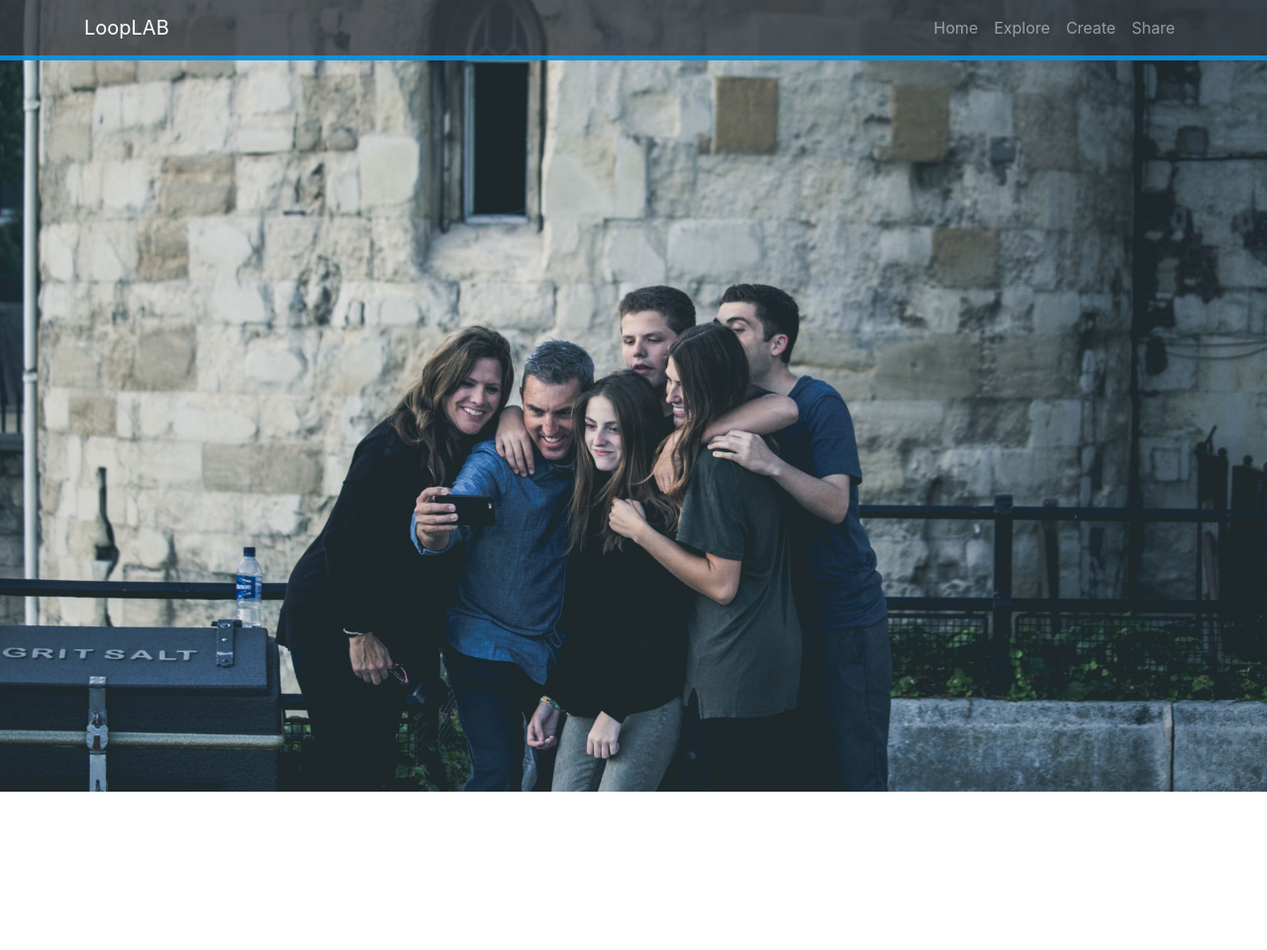
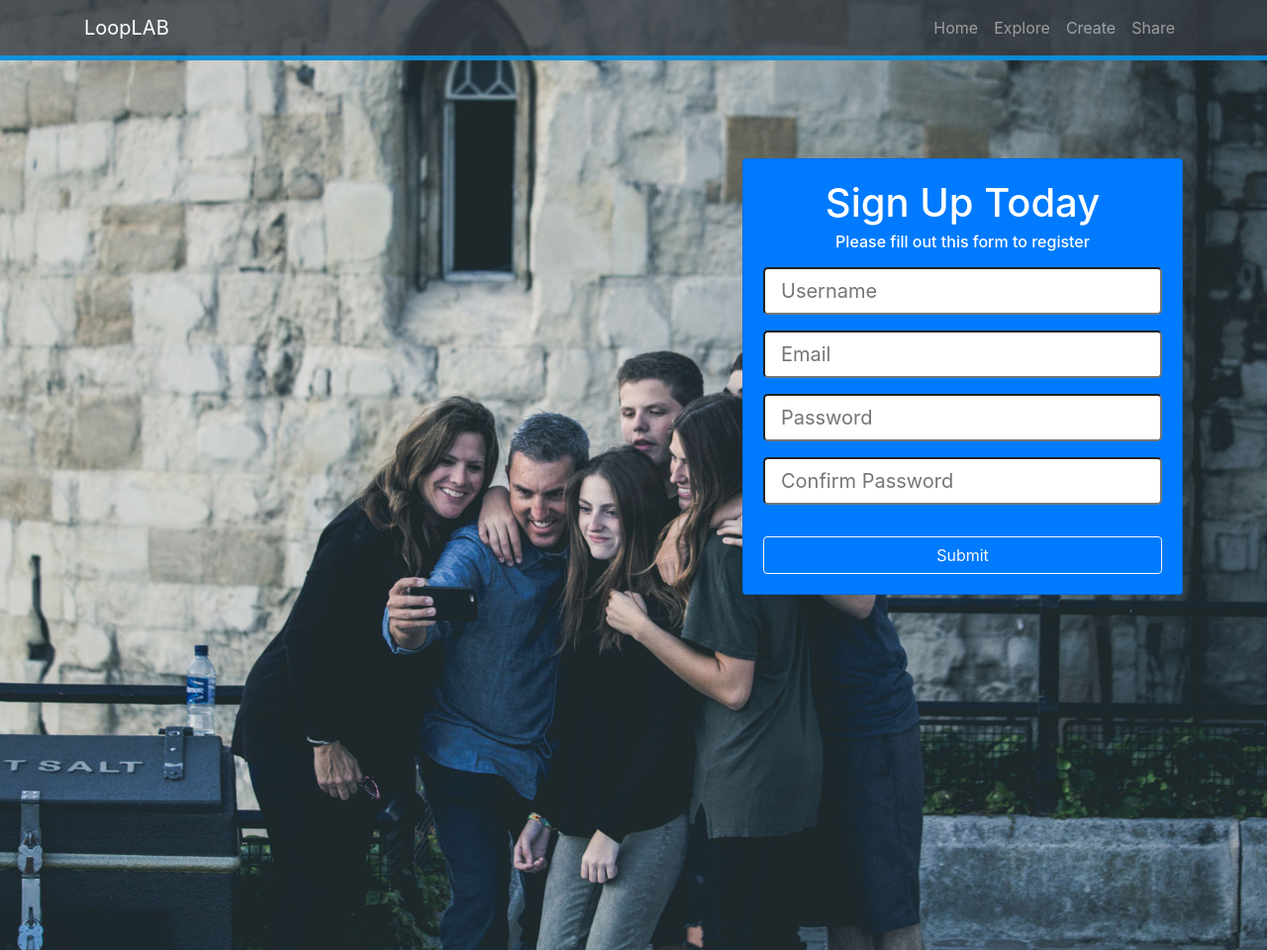
Before and after one commit to h-sarhan/LoopLab, a plain HTML site: page index.html in a window 1280 px wide. Shown: the whole page at 99% size. Before the commit the page ends 800 px from the top, so only its background shows below. Drawn offline with nearby package versions, Linux system fonts and the light colour scheme.

Commit message:
Added sign up form

```diff
--- a/css/style.css
+++ b/css/style.css
@@ -13,3 +13,6 @@ body {
   background-repeat: no-repeat;
   background-size: cover;
 }
+.home {
+  margin-top: 10rem;
+}
--- a/index.html
+++ b/index.html
@@ -42,10 +42,41 @@
       </div>
     </nav>
 
-    <div class="container home ">
+    <div class="container home">
       <div class="row">
-        <div class="col-md-7 col-sm-0"></div>
-        <div class="col-md-3"></div>
+        <div class="col-lg-7 col-sm-0"></div>
+        <div class="col-lg-5">
+          <div class="card bg-primary text-white text-center">
+            <div class="card-body">
+              <h1 class="card-title">Sign Up Today</h1>
+              <h6 class="card-subtitle mb-3">
+                Please fill out this form to register
+              </h4>
+              <div class="form-group">
+                <input
+                  type="text"
+                  class="form-control-lg mb-3 w-100 p-3 d-block "
+                  placeholder="Username"
+                />
+                <input
+                  type="email"
+                  class="form-control-lg mb-3 w-100 p-3"
+                  placeholder="Email"
+                />
+                <input
+                  type="password"
+                  class="form-control-lg mb-3 w-100 p-3"
+                  placeholder="Password"
+                /><input
+                type="password"
+                class="form-control-lg mb-3 w-100 p-3"
+                placeholder="Confirm Password"
+              />
+              </div>
+              <button class="btn btn-block btn-outline-light" type="button">Submit</button>
+            </div>
+          </div>
+        </div>
       </div>
     </div>
     <script
```
